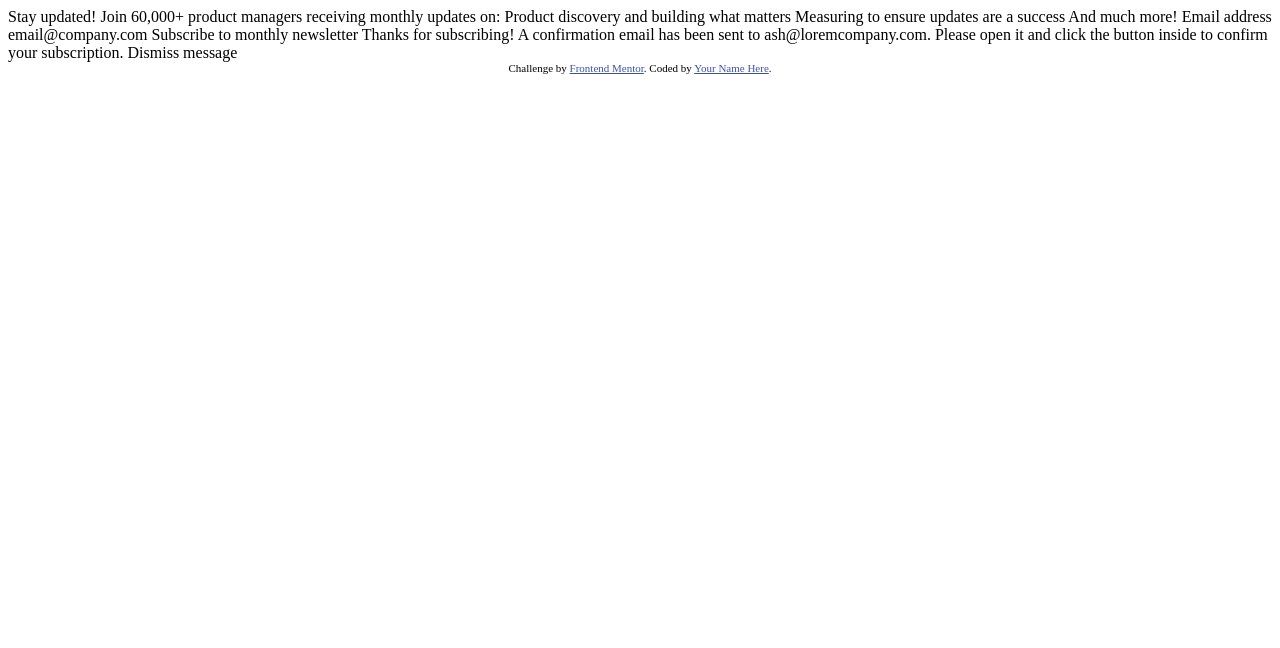
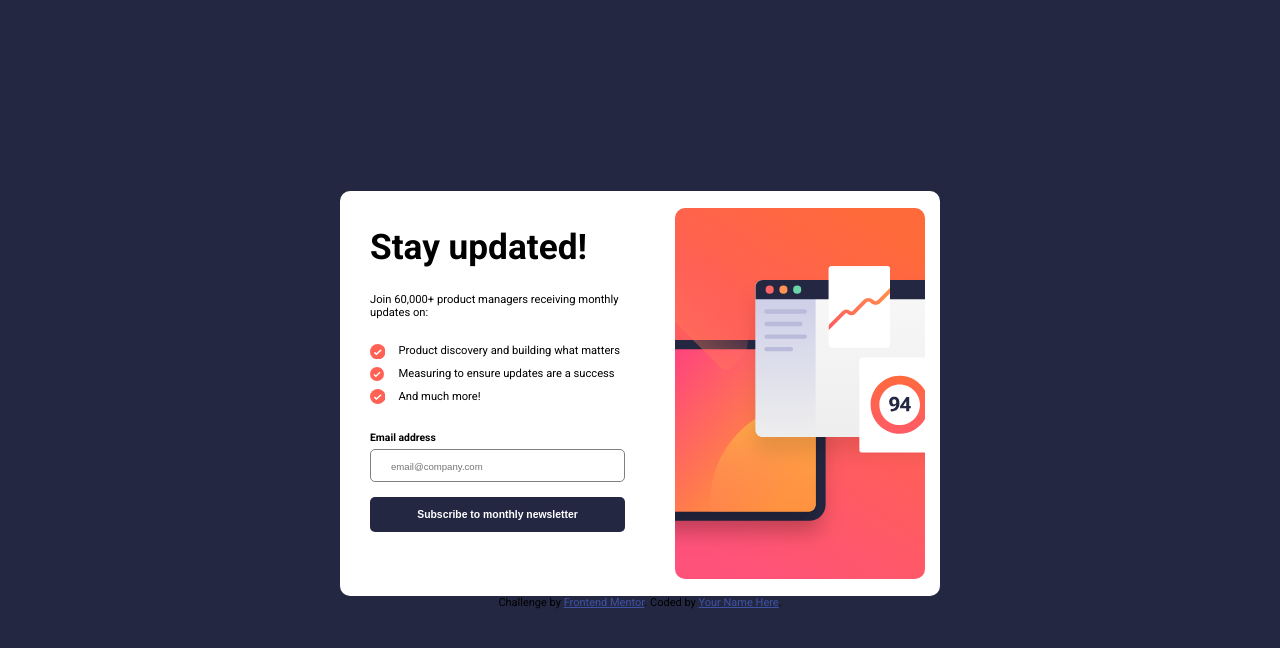
Before and after one commit to qqroku/Newsletter-sign-up, a plain HTML site: page index.html in a window 1280 px wide. Drawn offline with Linux system fonts and the light colour scheme.

Commit message:
update design for desktop view

```diff
--- a/index.html
+++ b/index.html
@@ -1,52 +1,99 @@
 <!DOCTYPE html>
 <html lang="en">
-<head>
-  <meta charset="UTF-8">
-  <meta name="viewport" content="width=device-width, initial-scale=1.0"> <!-- displays site properly based on user's device -->
+  <head>
+    <meta charset="UTF-8" />
+    <meta name="viewport" content="width=device-width, initial-scale=1.0" />
+    <!-- displays site properly based on user's device -->
 
-  <link rel="icon" type="image/png" sizes="32x32" href="./assets/images/favicon-32x32.png">
+    <link
+      rel="icon"
+      type="image/png"
+      sizes="32x32"
+      href="./assets/images/favicon-32x32.png"
+    />
 
-  <title>Frontend Mentor | Newsletter sign-up form with success message</title>
+    <title>
+      Frontend Mentor | Newsletter sign-up form with success message
+    </title>
 
-  <!-- Feel free to remove these styles or customise in your own stylesheet 👍 -->
-  <style>
-    .attribution { font-size: 11px; text-align: center; }
-    .attribution a { color: hsl(228, 45%, 44%); }
-  </style>
-</head>
-<body>
+    <link rel="stylesheet" href="styles.css" />
 
-  <!-- Sign-up form start -->
+    <!--* Fonts -->
+    <link rel="preconnect" href="https://fonts.googleapis.com" />
+    <link rel="preconnect" href="https://fonts.gstatic.com" crossorigin />
+    <link
+      href="https://fonts.googleapis.com/css2?family=Roboto:ital,wght@0,100..900;1,100..900&display=swap"
+      rel="stylesheet"
+    />
+  </head>
+  <body>
+    <!--* Sign-up form start -->
+    <div class="newsletter-card">
+      <!--* Left side - Content -->
+      <div class="newsletter-card__content">
+        <p class="newsletter-card__title">Stay updated!</p>
 
-  Stay updated!
+        <p class="newsletter-card__message">
+          Join 60,000+ product managers receiving monthly updates on:
+        </p>
 
-  Join 60,000+ product managers receiving monthly updates on:
+        <ul class="newsletter-card__lists">
+          <li>Product discovery and building what matters</li>
+          <li>Measuring to ensure updates are a success</li>
+          <li>And much more!</li>
+        </ul>
 
-  Product discovery and building what matters
-  Measuring to ensure updates are a success
-  And much more!
+        <div class="newsletter-card__form">
+          <div>
+            <label for="email" class="newsletter-card__form-label"
+              >Email address</label
+            >
+            <input
+              type="email"
+              id="email"
+              name="email"
+              placeholder="email@company.com"
+              class="newsletter-card__form-email"
+            />
+          </div>
 
-  Email address
-  email@company.com
+          <button class="newsletter-card__form-button">
+            Subscribe to monthly newsletter
+          </button>
+        </div>
+      </div>
+      <!--* Right side - Image -->
+      <div class="newsletter-card__image">
+        <img
+          src="./assets/images/illustration-sign-up-desktop.svg"
+          alt="desktop image"
+          class="newsletter-card__image-img"
+        />
+      </div>
+    </div>
+    <!--* Sign-up form end -->
 
-  Subscribe to monthly newsletter
+    <!--* Success message start -->
+    <div class="newsletter-card__success-state">
+      <img
+        src="./assets/images/icon-success.svg"
+        alt="success"
+        class="newsletter-card__success-image"
+      />
+      <p class="newsletter-card__success-title">Thanks for subscribing!</p>
+      <p class="newsletter-card__success-message">
+        A confirmation email has been sent to ash@loremcompany.com. Please open
+        it and click the button inside to confirm your subscription.
+      </p>
+      <button class="newsletter-card__success-button">Dismiss message</button>
+    </div>
+    <!--* Success message end -->
 
-  <!-- Sign-up form end -->
-
-  <!-- Success message start -->
-
-  Thanks for subscribing!
-
-  A confirmation email has been sent to ash@loremcompany.com.
-  Please open it and click the button inside to confirm your subscription.
-
-  Dismiss message
-
-  <!-- Success message end -->
-
-  <div class="attribution">
-    Challenge by <a href="https://www.frontendmentor.io?ref=challenge" target="_blank">Frontend Mentor</a>.
-    Coded by <a href="#">Your Name Here</a>.
-  </div>
-</body>
+    <div class="attribution">
+      Challenge by
+      <a href="https://www.frontendmentor.io?ref=challenge" target="_blank"
+        >Frontend Mentor</a
+      >. Coded by <a href="#">Your Name Here</a>.
+    </div>
+  </body>
 </html>
--- /dev/null
+++ b/styles.css
@@ -0,0 +1,148 @@
+* {
+  box-sizing: border-box;
+  margin: 0;
+  padding: 0;
+}
+
+html {
+  font-family: "Roboto", sans-serif;
+  font-size: 16px;
+}
+
+body {
+  background-color: hsl(234, 29%, 20%);
+  display: flex;
+  flex-direction: column;
+  justify-content: center;
+  align-items: center;
+  min-height: 100vh;
+}
+
+.newsletter-card {
+  background-color: hsl(0, 0%, 100%);
+  display: flex;
+  flex-direction: row;
+  padding: 15px;
+  border-radius: 10px;
+  max-width: 600px;
+}
+
+.newsletter-card__content {
+  flex: 1;
+  /* border: 1px solid black; */
+  display: flex;
+  flex-direction: column;
+  padding: 20px 50px 20px 15px;
+  gap: 25px;
+}
+
+.newsletter-card__title {
+  font-size: 2.2rem;
+  font-weight: 700;
+}
+
+.newsletter-card__message {
+  font-size: 0.7rem;
+}
+
+.newsletter-card__lists {
+  font-size: 0.7rem;
+  list-style-type: none;
+  list-style-position: inside;
+}
+
+.newsletter-card__lists li:not(:last-child) {
+  margin-bottom: 8px;
+}
+
+.newsletter-card__lists li::before {
+  content: "";
+  display: inline-block;
+  width: 1.3em;
+  height: 1.3em;
+  margin-right: 14px;
+  background-image: url(./assets/images/icon-list.svg);
+  background-size: contain;
+  background-repeat: no-repeat;
+  vertical-align: middle;
+}
+
+.newsletter-card__lists li:last-child::before {
+  padding-top: 2px;
+}
+
+.newsletter-card__form {
+  /* border: 1px solid black; */
+  display: flex;
+  flex-direction: column;
+  gap: 15px;
+}
+
+.newsletter-card__form-label,
+.newsletter-card__form-email {
+  display: block;
+}
+
+.newsletter-card__form-label {
+  font-size: 0.65rem;
+  font-weight: 700;
+  margin-bottom: 5px;
+}
+
+.newsletter-card__form-email {
+  width: 100%;
+  padding: 8px 20px;
+  outline: none;
+  border: 1px solid gray;
+  border-radius: 5px;
+}
+
+.newsletter-card__form-email::placeholder {
+  font-size: 0.6rem;
+}
+
+.newsletter-card__form-button {
+  background-color: hsl(234, 29%, 20%);
+  color: hsl(0, 0%, 100%);
+  font-size: 0.65rem;
+  font-weight: 700;
+  width: 100%;
+  border: none;
+  border-radius: 5px;
+  padding: 12px;
+  text-align: center;
+  cursor: pointer;
+  transition: background-color 0.15s;
+}
+
+.newsletter-card__form-button:hover {
+  background-color: hsl(234, 29%, 35%);
+}
+
+.newsletter-card__form-button:active {
+  background-color: hsl(234, 29%, 15%);
+}
+
+/** Right side - Image */
+
+.newsletter-card__image {
+  flex: 0 0 250px;
+  width: 250px;
+}
+
+.newsletter-card__image-img {
+  width: 100%;
+  height: 100%;
+}
+
+.attribution {
+  font-size: 11px;
+  text-align: center;
+}
+.attribution a {
+  color: hsl(228, 45%, 44%);
+}
+
+.newsletter-card__success-state {
+  display: none;
+}
```
